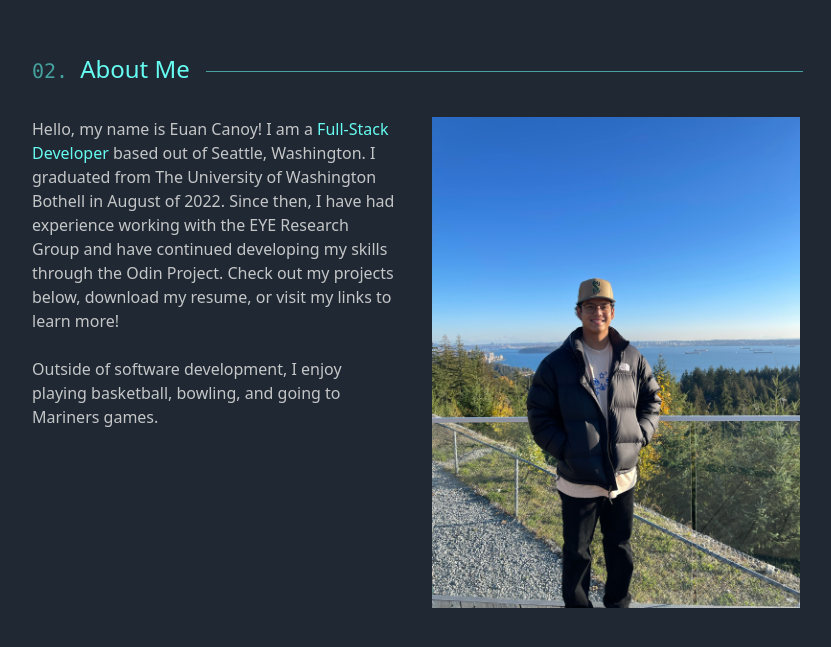
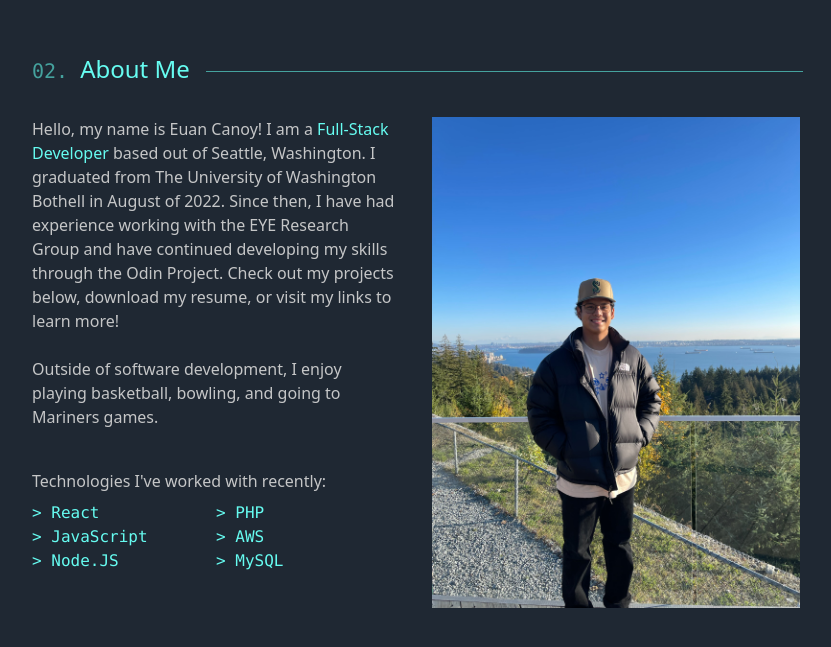
Before and after one commit to EuanProjects/portfolio-2.0, a React (Vite) app: page / in a window 1280 px wide. Shown: the part 823-1470 px from the top of the page, without its empty margins (96-927 px from the left). Built offline with nearby package versions, Linux system fonts and the light colour scheme.

Commit message:
Added the technologies section

```diff
--- a/src/aboutme/aboutMe.jsx
+++ b/src/aboutme/aboutMe.jsx
@@ -9,21 +9,36 @@ function AboutMe() {
                     <hr className="w-7/12 border-t border-green h-1 ml-4 mt-2" />
                 </div>
                 <div className="grid grid-cols-2 gap-8 my-8 w-3/4">
+                    <div>
                         <p className="text-gray-light">
                             Hello, my name is Euan Canoy! I am a <span className="text-blue">Full-Stack Developer</span> based out of Seattle, Washington.
                             I graduated from The University of Washington Bothell in August of 2022. Since then, I have had experience working
                             with the EYE Research Group and have continued developing my skills through the Odin Project. Check out my projects below,
                             download my resume, or visit my links to learn more!
-
                             <br />
                             <br />
-
                             Outside of software development, I enjoy playing basketball, bowling,
                             and going to Mariners games.
                         </p>
+                        <div className="my-10">
+                            <h3 className="text-gray-light">Technologies I've worked with recently:</h3>
+                            <div className="grid grid-cols-2 font-mono my-2">
+                                <ul>
+                                    <li> &gt; React</li>
+                                    <li> &gt; JavaScript</li>
+                                    <li> &gt; Node.JS</li>
+                                </ul>
+                                <ul>
+                                    <li> &gt; PHP</li>
+                                    <li> &gt; AWS</li>
+                                    <li> &gt; MySQL</li>
+                                </ul>
+                            </div>
+                        </div>
+                    </div>
 
                     <div className="relative">
-                        <img src="/profile.JPG" alt="My Image" className="object-cover"/>
+                        <img src="/profile.JPG" alt="My Image" className="object-cover" />
                     </div>
                 </div>
             </div>
```
Lines whose indentation alone changed are shown as unchanged.
